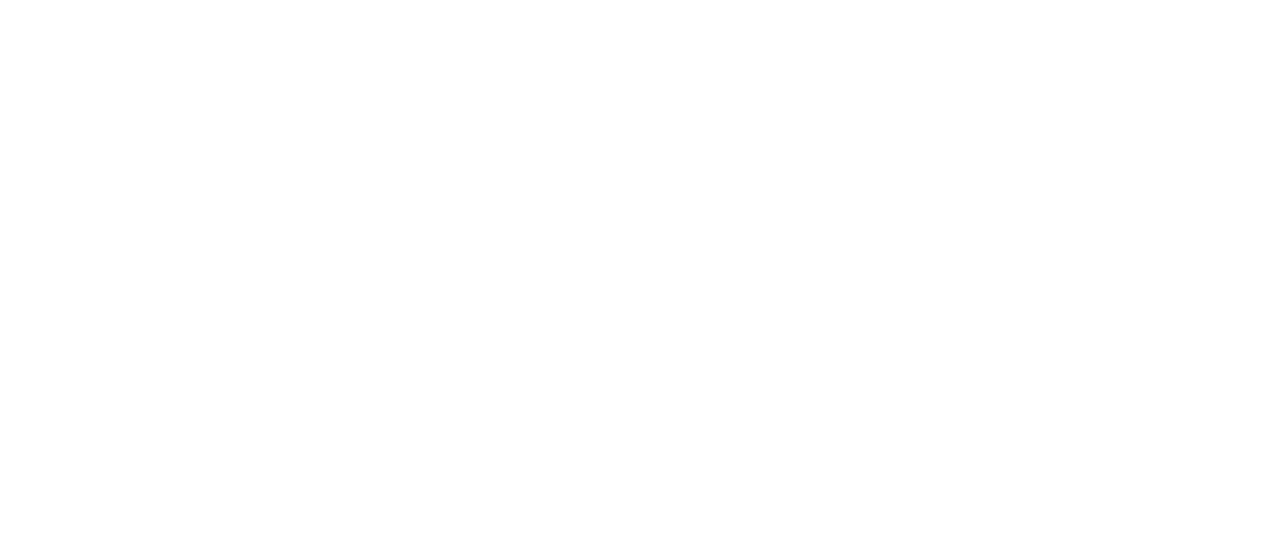
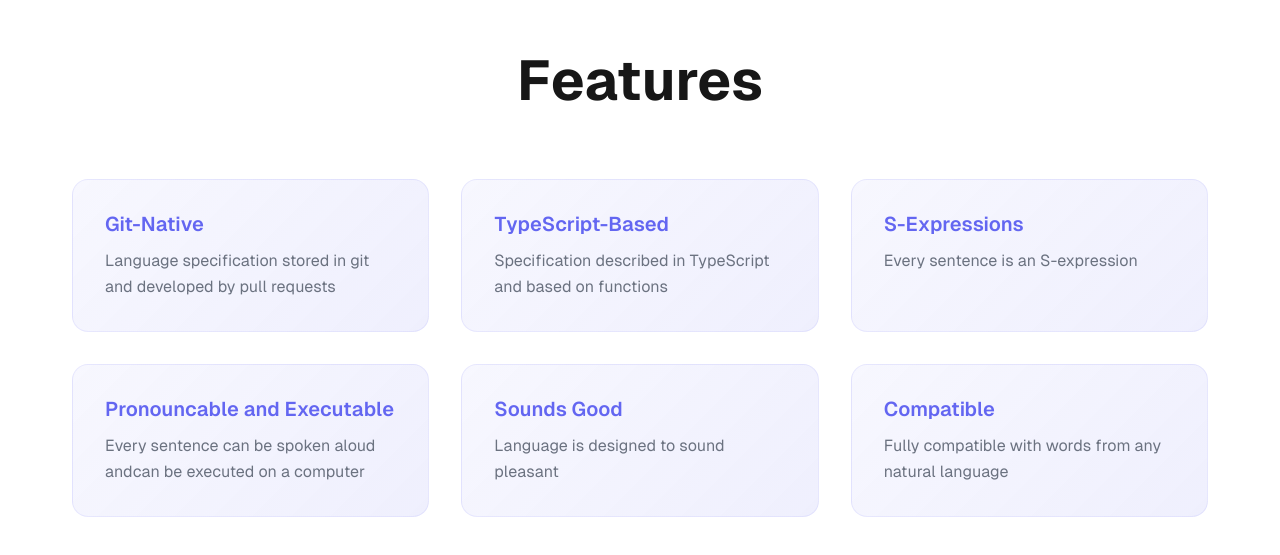
Before and after one commit to lispeak/lispeak, a Next.js app in the folder apps/web-landing/: page / in a window 1280 px wide. Shown: the part 851-1406 px from the top of the page. Built offline with nearby package versions, Linux system fonts and the light colour scheme.

Commit message:
Add features section to landing page

```diff
--- a/apps/web-landing/app/globals.css
+++ b/apps/web-landing/app/globals.css
@@ -69,5 +69,56 @@ body {
 
 .section {
   min-height: 100vh;
-  padding: 4rem 2rem;
+  padding: 6rem 2rem;
+  max-width: 1200px;
+  margin: 0 auto;
 }
+
+.section-title {
+  font-size: clamp(2rem, 5vw, 3.5rem);
+  font-weight: 700;
+  text-align: center;
+  margin-bottom: 4rem;
+}
+
+.features-grid {
+  display: grid;
+  grid-template-columns: repeat(auto-fit, minmax(280px, 1fr));
+  gap: 2rem;
+}
+
+.feature-card {
+  padding: 2rem;
+  border-radius: 1rem;
+  background: linear-gradient(135deg, rgba(99, 102, 241, 0.05) 0%, rgba(99, 102, 241, 0.1) 100%);
+  border: 1px solid rgba(99, 102, 241, 0.1);
+  transition: transform 0.2s ease, box-shadow 0.2s ease;
+}
+
+.feature-card:hover {
+  transform: translateY(-4px);
+  box-shadow: 0 12px 40px rgba(99, 102, 241, 0.15);
+}
+
+.feature-title {
+  font-size: 1.25rem;
+  font-weight: 600;
+  margin-bottom: 0.75rem;
+  color: var(--accent);
+}
+
+.feature-description {
+  color: var(--muted);
+  line-height: 1.6;
+}
+
+@media (prefers-color-scheme: dark) {
+  .feature-card {
+    background: linear-gradient(135deg, rgba(129, 140, 248, 0.05) 0%, rgba(129, 140, 248, 0.1) 100%);
+    border: 1px solid rgba(129, 140, 248, 0.15);
+  }
+
+  .feature-card:hover {
+    box-shadow: 0 12px 40px rgba(129, 140, 248, 0.1);
+  }
+}
--- a/apps/web-landing/app/page.tsx
+++ b/apps/web-landing/app/page.tsx
@@ -1,3 +1,30 @@
+const features = [
+  {
+    title: 'Git-Native',
+    description: 'Language specification stored in git and developed by pull requests',
+  },
+  {
+    title: 'TypeScript-Based',
+    description: 'Specification described in TypeScript and based on functions',
+  },
+  {
+    title: 'S-Expressions',
+    description: 'Every sentence is an S-expression',
+  },
+  {
+    title: 'Pronouncable and Executable',
+    description: 'Every sentence can be spoken aloud andcan be executed on a computer',
+  },
+  {
+    title: 'Sounds Good',
+    description: 'Language is designed to sound pleasant',
+  },
+  {
+    title: 'Compatible',
+    description: 'Fully compatible with words from any natural language',
+  },
+];
+
 export default function Home() {
   return (
     <>
@@ -6,7 +33,16 @@ export default function Home() {
         <p className="subtitle">LISP you can speak</p>
       </section>
 
-      <section className="section">
+      <section className="section features">
+        <h2 className="section-title">Features</h2>
+        <div className="features-grid">
+          {features.map((feature) => (
+            <div key={feature.title} className="feature-card">
+              <h3 className="feature-title">{feature.title}</h3>
+              <p className="feature-description">{feature.description}</p>
+            </div>
+          ))}
+        </div>
       </section>
     </>
   );
```
